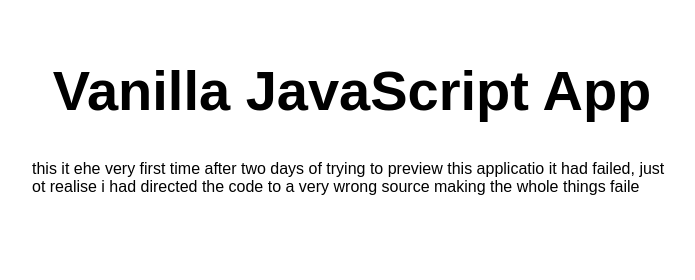
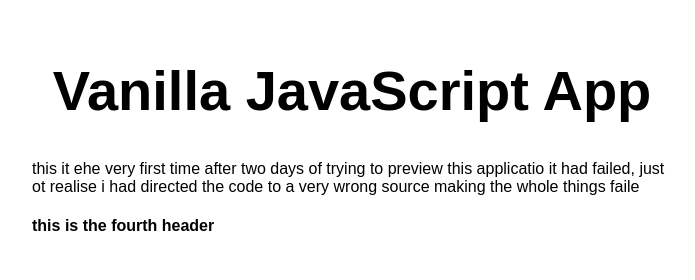
Before and after one commit to charlesecuru1/my-first-static-web-app, a plain HTML site: page src/index.html in a window 1280 px wide. Shown: the whole page, without its empty margins (288-983 px from the left). Drawn offline with Linux system fonts and the light colour scheme.

Commit message:
header commit

```diff
--- a/src/index.html
+++ b/src/index.html
@@ -15,6 +15,9 @@
         applicatio it had failed, just ot realise i had directed the code to a
         very wrong source making the whole things faile
       </div>
+      <h4>
+        <b>this is the fourth header </b>
+      </h4>
     </main>
   </body>
 </html>
```
